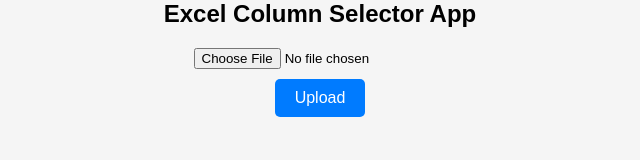
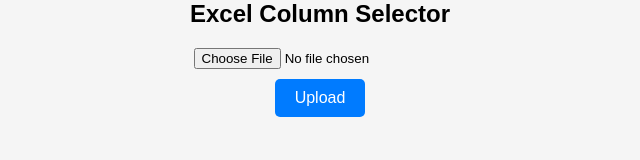
Before and after one commit to aniketttt/Excel-formater, a plain HTML site: page index.html in a window 1280 px wide. Shown: the whole page, without its empty margins (320-960 px from the left). Drawn offline with Linux system fonts and the light colour scheme.

Commit message:
simplle update

```diff
--- a/index.html
+++ b/index.html
@@ -5,7 +5,7 @@
     <link rel="stylesheet" href="styles.css">
 </head>
 <body>
-    <h1>Excel Column Selector App</h1>
+    <h1>Excel Column Selector</h1>
     <form id="upload-form" enctype="multipart/form-data">
         <input type="file" id="file-input" accept=".csv, .xlsx" />
         <button type="button" id="upload-button">Upload</button>
```
